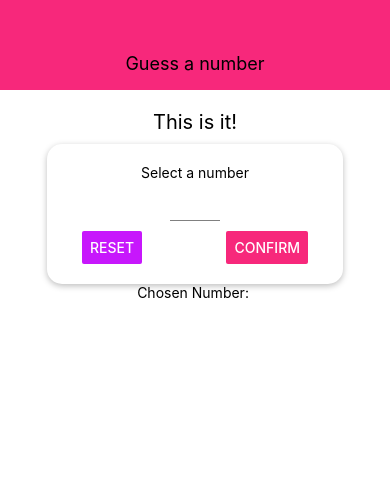
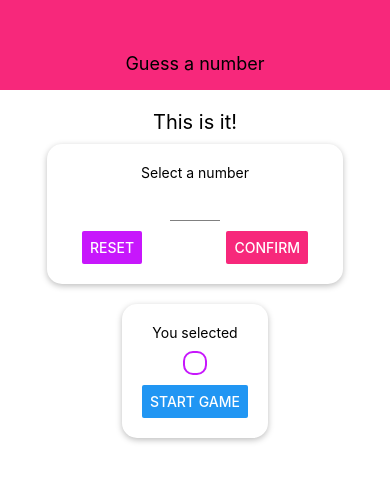
Before and after one commit to kastergarta/react-native-test2, a React Native app: screen / in a window 390 px wide. Both pictures are taken after a click on the button "RESET". Shown: the top 482 px of the page. Built offline with nearby package versions, Linux system fonts and the light colour scheme.

Commit message:
game screen

```diff
--- a/App.js
+++ b/App.js
@@ -1,14 +1,28 @@
-import React from 'react';
+import React, { useState } from 'react';
 import { StyleSheet, Text, View } from 'react-native';
 
 import Header from './components/Header'
 import StartGameScreen from './screens/StartGameScreen'
+import GameScreen from './screens/GameScreen'
 
 export default function App() {
+
+  const [userNumber, setUserNumber] = useState();
+
+  const startGameHandler = selectedNumber => {
+    setUserNumber(selectedNumber)
+  };
+
+  let content = <StartGameScreen onStartGame={startGameHandler}/>
+
+  if (userNumber) {
+    content = <GameScreen />
+  }
+
   return (
     <View style={styles.screen}>
       <Header title='Guess a number'/>
-      <StartGameScreen/>
+      {content}
     </View>
   );
 }
--- /dev/null
+++ b/components/NumberContainer.js
@@ -0,0 +1,31 @@
+import React from 'react';
+import {View, Text, StyleSheet} from 'react-native';
+
+import Colors from '../constants/colors';
+
+const NumberContainer = props => {
+  return (
+    <View style={styles.container}>
+      <Text style={styles.number}>{props.children}</Text>
+    </View>
+  )
+}
+
+const styles = StyleSheet.create({
+  container: {
+      borderWidth: 2,
+      borderColor: Colors.accent,
+      padding: 10,
+      borderRadius: 10,
+      marginVertical: 10,
+      alignItems: 'center',
+      justifyContent: "center"
+  },
+  number: {
+      color: Colors.accent,
+      fontSize: 22,
+
+  }
+});
+
+export default NumberContainer;
--- /dev/null
+++ b/screens/GameScreen.js
@@ -0,0 +1,52 @@
+import React, { useState } from 'react';
+import { View, Text, StyleSheet, Button } from 'react-native';
+
+import NumberContainer from '../components/NumberContainer';
+import Card from '../components/Card';
+
+const generateRandomBetween = (min, max, exclude) => {
+    min = Math.ceil(min);
+    max = Math.floor(max);
+    const rndNum = Math.floor(Math.random() * (max - min)) + min;
+
+    if (rndNum === exclude) {
+        return generateRandomBetween(min, max, exclude);
+    } else {
+        return rndNum;
+    }
+}
+
+const GameScreen = props => {
+
+     const [currentGuess, setCurrentGuess] = useState(generateRandomBetween(1, 100, props.userChoice));
+
+     return (
+         <View>
+             <Text>Opponent's Guess</Text>
+             <NumberContainer>
+                 {currentGuess}
+             </NumberContainer>
+             <Card style={styles.buttonContainer}>
+                 <Button title='LOWER' onPress={() => {}}/>
+                 <Button title='GREATER' onPress={() => {}}/>
+             </Card>
+         </View>
+     )
+};
+
+const styles = StyleSheet.create({
+    screen: {
+        flex: 1,
+        padding: 10,
+        alignItems: 'center'
+    },
+    buttonContainer: {
+        flexDirection: 'row',
+        justifyContent: 'space-around',
+        marginTop: 20,
+        width: 300,
+        maxWidth: '80%'
+    }
+});
+
+export default GameScreen;
--- a/screens/StartGameScreen.js
+++ b/screens/StartGameScreen.js
@@ -4,6 +4,7 @@
 import Card from '../components/Card'
 import Colors from '../constants/colors'
 import Input from '../components/Input'
+import NumberContainer from '../components/NumberContainer'
 
 const StartGameScreen = props => {
 
@@ -23,7 +24,7 @@
 const confirmInputHandler = () => {
 
   const chosenNumber = parseInt(enteredValue);
-  if(chosenNumber === NaN || chosenNumber <= 0 || chosenNumber > 99) {
+  if(isNaN(chosenNumber) || chosenNumber <= 0 || chosenNumber > 99) {
       Alert.alert('Invalid number!', 'Retype!', [{text: 'Okay', style: 'destructive', onPress: resetInputHandler}])
       return;
   }
@@ -36,7 +37,15 @@
 let confirmedOutput;
 
 if (confirmed) {
-    confirmedOutput = <Text>Chosen Number: {selectedNumber}</Text>
+    confirmedOutput = (
+      <Card style={styles.summaryContainer}>
+        <Text>You selected</Text>
+            <NumberContainer>
+                {selectedNumber}
+            </NumberContainer>
+            <Button title='START GAME' onPress={() => props.onStartGame(selectedNumber)}/>
+      </Card>
+    );
 }
 
     return (
@@ -107,6 +116,10 @@
     input: {
         textAlign: 'center',
         width: 50
+    },
+    summaryContainer: {
+        marginTop: 20,
+        alignItems: 'center'
     }
 })
 
```
